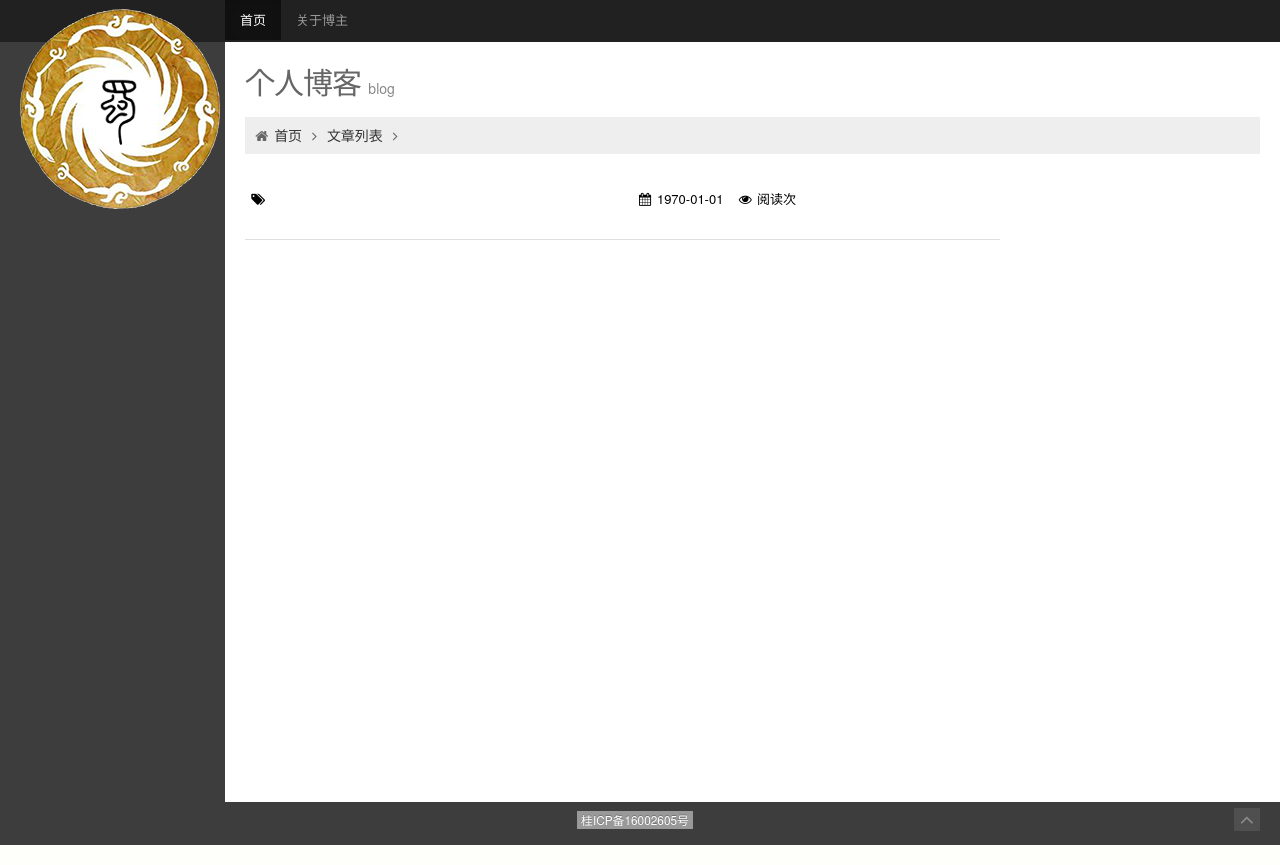
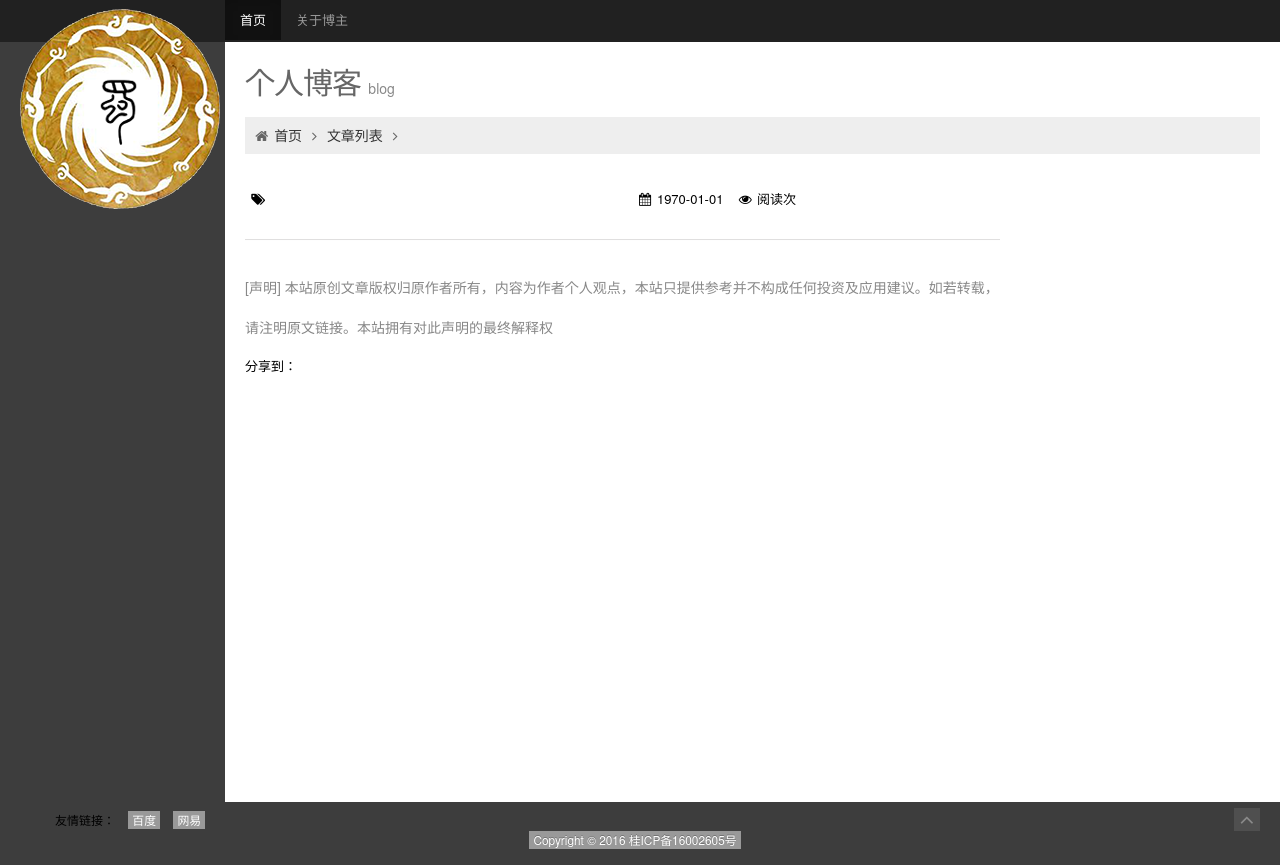
Before and after one commit to cxn1024/myblog, a Yii app: template frontend/views/site/view.php in a window 1280 px wide. Run offline with PHP 8.4 and a stand-in for Yii, Linux system fonts and the light colour scheme; the template is opened without the code that fills it, so the values that code supplies are empty; some libraries are stand-ins or nearby versions.

Commit message:
百度分享

```diff
--- a/frontend/views/layouts/main.php
+++ b/frontend/views/layouts/main.php
@@ -117,7 +117,12 @@
 
         </div>
         <div class="span12">
-            <p class="text-center"><span class="grey label">桂ICP备16002605号</span></p>
+            <ul class="inline text-center">
+                <li><span>友情链接：</span></li>
+                <li><a href="http://www.baidu.com" class="grey label" target="_blank">百度</a></li>
+                <li><a href="http://www.163.com" class="grey label" target="_blank">网易</a></li>
+            </ul>
+            <p class="text-center"><span class="grey label">Copyright © 2016 桂ICP备16002605号</span></p>
         </div>
     </div>
 
--- a/frontend/views/site/view.php
+++ b/frontend/views/site/view.php
@@ -131,6 +131,21 @@
 
 								<hr>
 
+								<h3 class="page-title">
+									<small>[声明] 本站原创文章版权归原作者所有，内容为作者个人观点，本站只提供参考并不构成任何投资及应用建议。如若转载，请注明原文链接。本站拥有对此声明的最终解释权</small>
+								</h3>
+
+								<span>分享到：</span>
+								<div class="bdsharebuttonbox">
+									<a href="#" class="bds_more" data-cmd="more"></a>
+									<a href="#" class="bds_qzone" data-cmd="qzone" title="分享到QQ空间"></a>
+									<a href="#" class="bds_tsina" data-cmd="tsina" title="分享到新浪微博"></a>
+									<a href="#" class="bds_tqq" data-cmd="tqq" title="分享到腾讯微博"></a>
+									<a href="#" class="bds_renren" data-cmd="renren" title="分享到人人网"></a>
+									<a href="#" class="bds_weixin" data-cmd="weixin" title="分享到微信"></a>
+								</div>
+
+
 							</div>
 
 							<!--end span9-->
@@ -158,3 +173,11 @@
 	</div>
 
 	<!-- END CONTAINER -->
+	<script>
+		window._bd_share_config={
+			"common":{"bdSnsKey":{},"bdText":"","bdMini":"2","bdMiniList":false,"bdPic":"","bdStyle":"0","bdSize":"24"},
+			"share":{},"image":{"viewList":["qzone","tsina","tqq","renren","weixin"],"viewText":"分享到：","viewSize":"16"},
+			"selectShare":{"bdContainerClass":null,"bdSelectMiniList":["qzone","tsina","tqq","renren","weixin"]}
+		};
+		with(document)0[(getElementsByTagName('head')[0]||body).appendChild(createElement('script')).src='http://bdimg.share.baidu.com/static/api/js/share.js?v=89860593.js?cdnversion='+~(-new Date()/36e5)];
+	</script>
```
